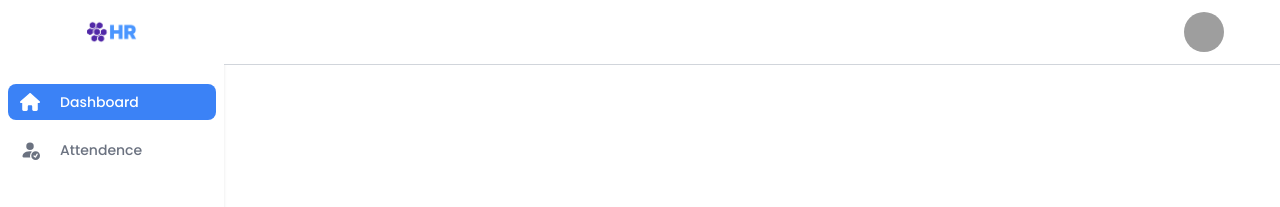
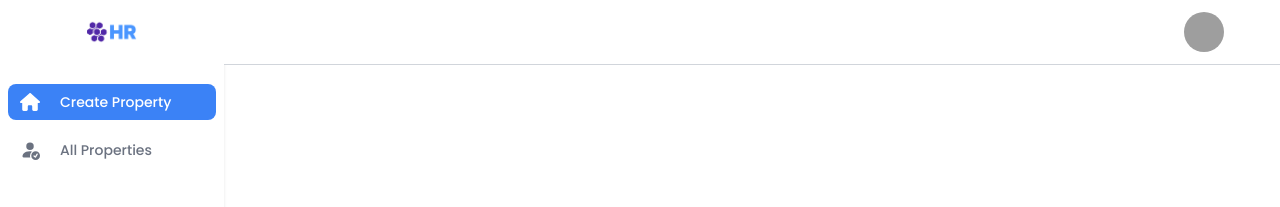
Before and after one commit to kdidrees/Admin-Dashboard-, a React (Vite) app: page / in a window 1280 px wide. Shown: the top 207 px of the page. Built offline with nearby package versions, Linux system fonts and the light colour scheme; no server answers; grey boxes are pictures that could not be loaded.

Commit message:
update in sidebar component

```diff
--- a/src/layout/Sidebar.jsx
+++ b/src/layout/Sidebar.jsx
@@ -37,7 +37,7 @@ export default function Sidebar() {
                   size={20}
                   className="2xl:w-[25px] 2xl:h-[22px] 3xl:w-[40px] 3xl:h-[35px]"
                 />
-                <li className="3xl:mt-2">Dashboard</li>
+                <li className="3xl:mt-2">Create Property</li>
               </div>
             </NavLink>
             <NavLink
@@ -51,99 +51,11 @@ export default function Sidebar() {
                   size={20}
                   className="2xl:w-[25px] 2xl:h-[22px] 3xl:w-[40px] 3xl:h-[35px]"
                 />
-                <li className="3xl:mt-1">Attendence</li>
-              </div>
-            </NavLink>
-            {/* <NavLink
-              to="/leave"
-              className={({ isActive }) =>
-                isActive ? "bg-blue-500 text-white rounded-lg" : null
-              }
-            >
-              <div className="flex gap-5 items-center px-3 py-2 hover:bg-gray-100 hover:text-black hover:rounded-lg">
-                <BiCalendarExclamation
-                  size={20}
-                  className="2xl:w-[25px] 2xl:h-[22px] 3xl:w-[40px] 3xl:h-[35px]"
-                />
-                <li>Leave</li>
-              </div>
-            </NavLink>
-            <NavLink
-              to="/employee"
-              className={({ isActive }) =>
-                isActive ? "bg-blue-500 text-white rounded-lg" : null
-              }
-            >
-              <div className="flex gap-5 items-center px-3 py-2 hover:bg-gray-100 hover:text-black hover:rounded-lg">
-                <MdOutlineGroups2
-                  size={20}
-                  className="2xl:w-[25px] 2xl:h-[22px] 3xl:w-[40px] 3xl:h-[35px]"
-                />
-                <li>Employee</li>
-              </div>
-            </NavLink>
-            <NavLink
-              to="/announcement"
-              className={({ isActive }) =>
-                isActive ? "bg-blue-500 text-white rounded-lg" : null
-              }
-            >
-              <div className="flex gap-5 items-center px-3 py-2 hover:bg-gray-100 hover:text-black hover:rounded-lg">
-                <IoDocumentsOutline
-                  size={20}
-                  className="2xl:w-[25px] 2xl:h-[22px] 3xl:w-[40px] 3xl:h-[35px]"
-                />
-                <li>Document</li>
-              </div>
-            </NavLink>
-            <NavLink
-              to="/report"
-              className={({ isActive }) =>
-                isActive ? "bg-blue-500 text-white rounded-lg" : null
-              }
-            >
-              <div className="flex gap-5 items-center px-3 py-2 hover:bg-gray-100 hover:text-black hover:rounded-lg">
-                <TbReport
-                  size={20}
-                  className="2xl:w-[25px] 2xl:h-[22px] 3xl:w-[40px] 3xl:h-[35px]"
-                />
-                <li>Report</li>
-              </div>
-            </NavLink> */}
-          </ul>
-        </div>
-        {/* <div className="px-2 mt-14 3xl:px-4 3xl:mt-20">
-          <ul className="flex flex-col gap-3">
-            <NavLink
-              to="/account"
-              className={({ isActive }) =>
-                isActive ? "bg-blue-500 text-white rounded-lg" : null
-              }
-            >
-              <div className="flex gap-5 px-3 py-2 hover:bg-gray-100 hover:text-black hover:rounded-lg">
-                <CgProfile
-                  size={20}
-                  className="2xl:w-[25px] 2xl:h-[22px] 3xl:w-[40px] 3xl:h-[35px]"
-                />
-                <li>Account</li>
-              </div>
-            </NavLink>
-            <NavLink
-              to="setting"
-              className={({ isActive }) =>
-                isActive ? "bg-blue-500 text-white rounded-lg" : null
-              }
-            >
-              <div className="flex gap-5 items-center px-3 py-2 hover:bg-gray-100 hover:text-black hover:rounded-lg">
-                <IoMdSettings
-                  size={20}
-                  className="2xl:w-[25px] 2xl:h-[22px] 3xl:w-[40px] 3xl:h-[35px]"
-                />
-                <li>Setting</li>
+                <li className="3xl:mt-1">All Properties</li>
               </div>
             </NavLink>
           </ul>
-        </div> */}
+        </div>
       </div>
     </>
   );
```
